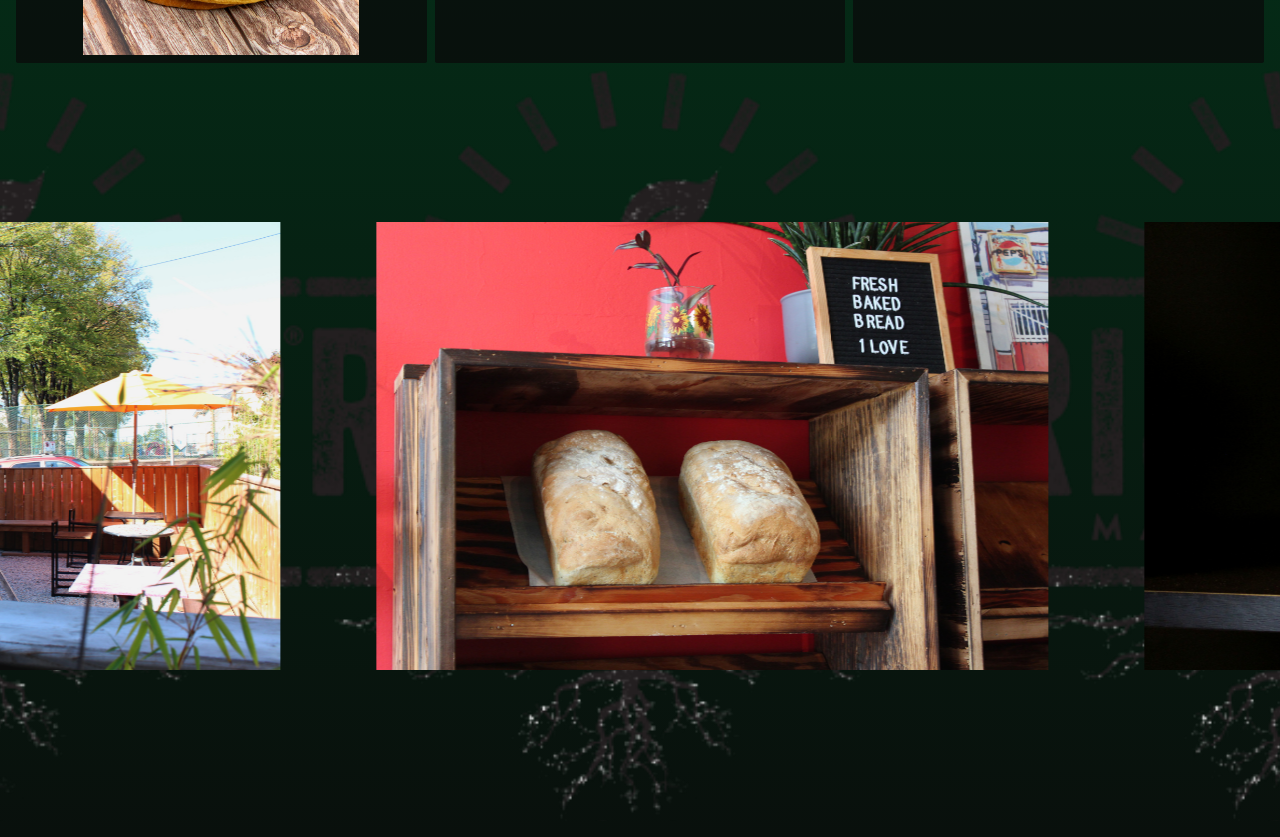
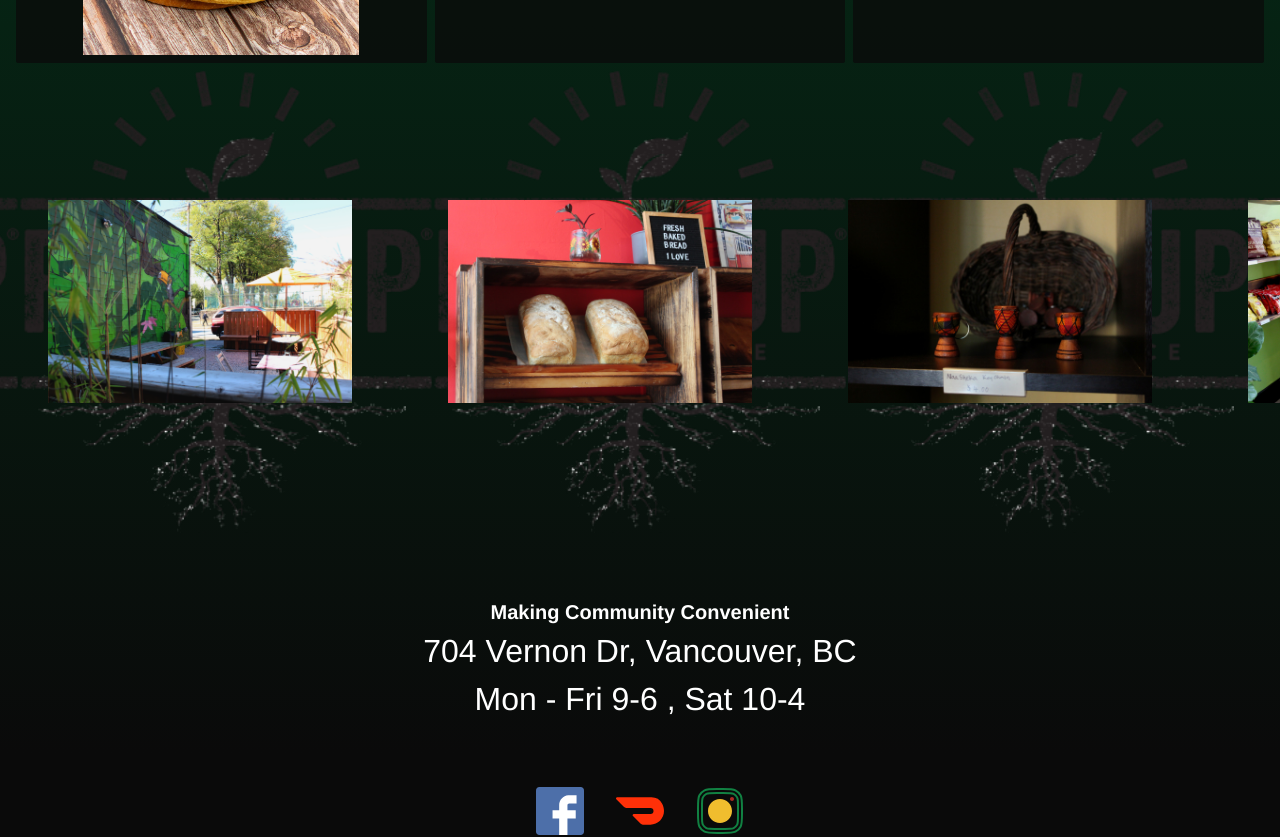
Before and after one commit to ntkunz/riseup, a React (Vite) app: page / in a window 1280 px wide. Shown: the part 3360-4197 px from the top of the page. Built offline with nearby package versions, Linux system fonts and the light colour scheme; a web font is replaced by a local one.

Commit message:
add desktop image width carousel, update image PhotoGallery

```diff
--- a/src/components/Carousel/Carousel.jsx
+++ b/src/components/Carousel/Carousel.jsx
@@ -37,10 +37,6 @@ export default function Carousel() {
          src: "/images/riseup-marketplace-dog-2.JPG",
          alt: "riseup marketplace entrance with local bulldog"
       }
-      // {
-      //    src: "/images/snickerdoodles-in-case-1.JPG",
-      //    alt: "riseup marketplace freshly baked snickerdoodles in display case"
-      // }
    ];
 
    const duplicatedImages = carouselImages.map((image) => {
--- a/src/components/Carousel/Carousel.scss
+++ b/src/components/Carousel/Carousel.scss
@@ -24,7 +24,11 @@
 
     &--movement {
       // add animation if motions are enabled
-      animation: continuousScroll 90s linear infinite;
+      animation: continuousScroll $carousel-loop-duration linear infinite;
+      @include desktop {
+        animation: continuousScrollDesktop $carousel-loop-duration linear
+          infinite;
+      }
     }
 
     &--no-movement {
@@ -45,6 +49,10 @@
       border: 3rem solid rgba($green-dark, 0);
       // border: 3rem solid rgba($green-dark-rgb, 0);
     }
+
+    @include desktop {
+      width: $carousel-image-width-desktop;
+    }
   }
 }
 
@@ -56,3 +64,12 @@
     transform: translateX(calc(-#{$carousel-image-width} * 8));
   }
 }
+
+@keyframes continuousScrollDesktop {
+  0% {
+    transform: translateX(0);
+  }
+  100% {
+    transform: translateX(calc(-#{$carousel-image-width-desktop} * 8));
+  }
+}
--- a/src/styles/_variables.scss
+++ b/src/styles/_variables.scss
@@ -51,7 +51,11 @@ $white-dark: hsl(0, 0%, 90%);
 $multi-color-shadow: 0.05rem 0.05rem 0.1rem $black-light,
   0.1rem 0.1rem 0.05rem $red-light, 0.2rem 0.2rem 0.05em $green-light;
 
-$carousel-image-width: 60vw;
+// $carousel-image-width: clamp(12.5rem, 60vw, 50rem);
+$carousel-image-width: 50vw;
+$carousel-image-width-desktop: 25rem;
+
+$carousel-loop-duration: 90s;
 // $carousel-image-width-mobile: 60vw;
 // $carousel-image-width-tablet: 22rem;
 // $carousel-image-width-desktop: 30rem;
```
Also changed, not shown: src/components/PhotoGallery/PhotoGallery.jsx (+0 -16 lines), src/index.scss (+0 -113 lines).
